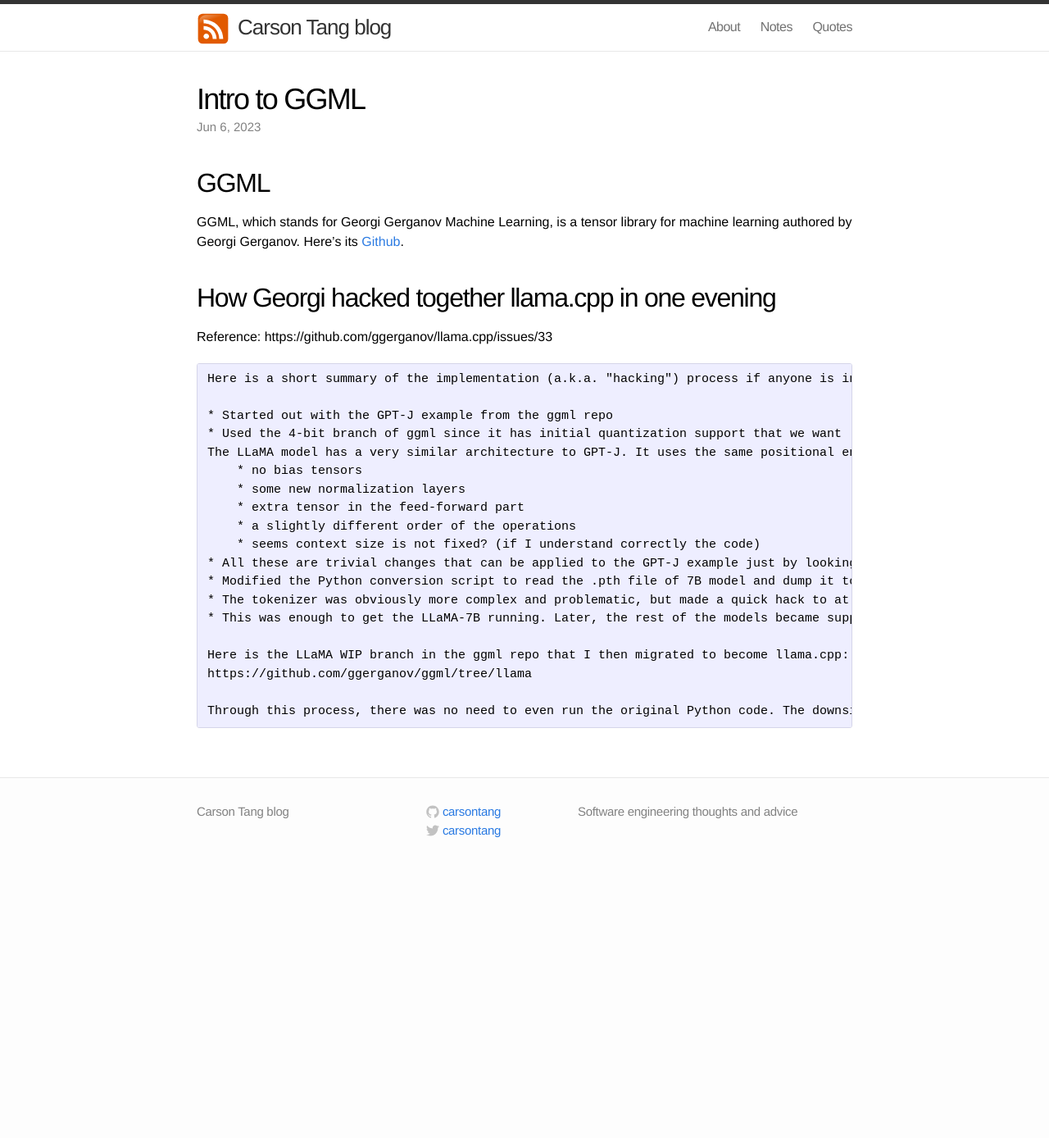
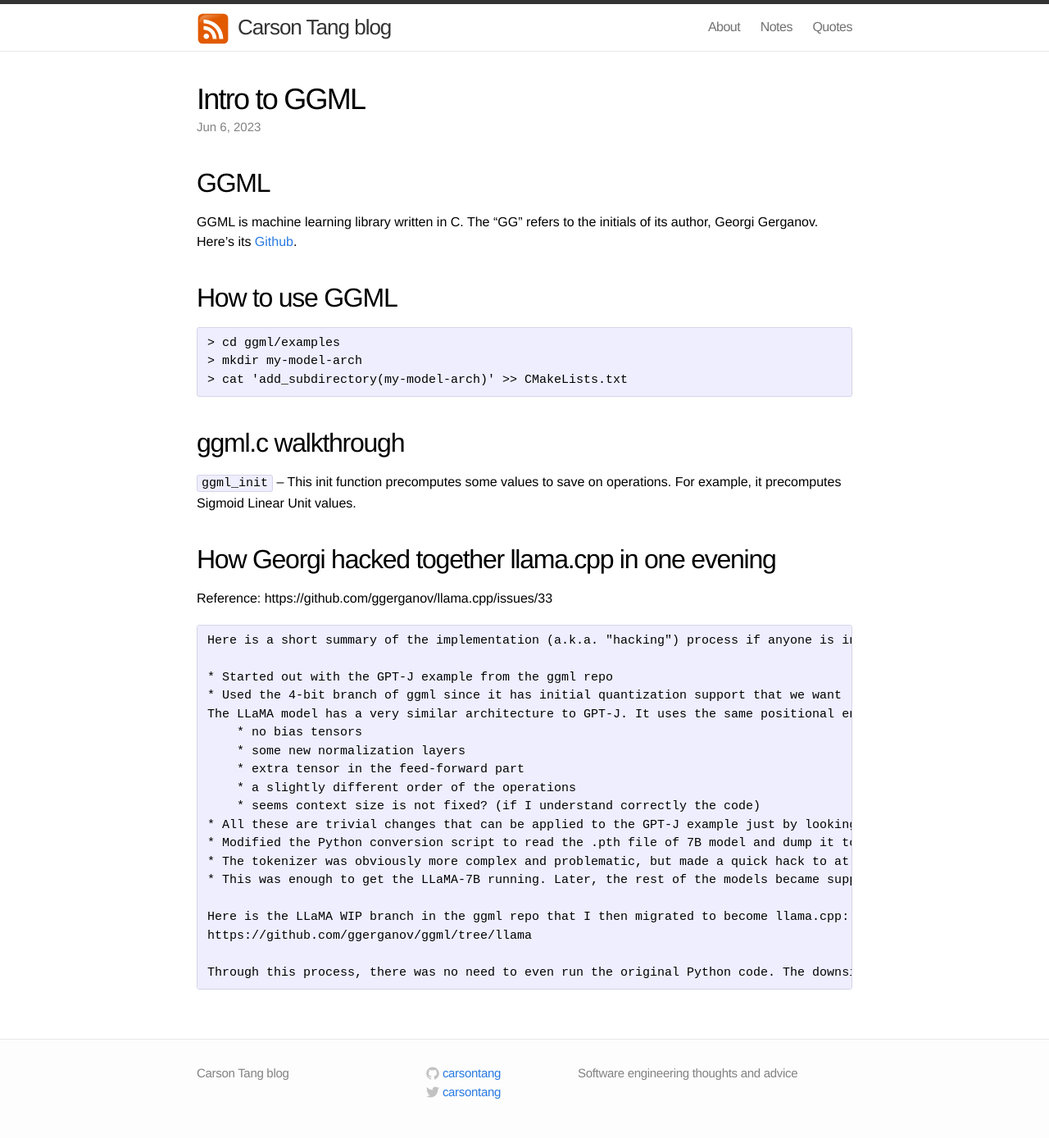
Before and after one commit to carsontang/carsontang.github.io, a Jekyll site: the page built from _posts/2023-06-06-ggml-101.md, in a window 1280 px wide. Shown: the whole page at 82% size. Built offline with Jekyll 4.4.1, drawn with Linux system fonts in a browser that asks for light colours; before the commit the page ends 1069 px from its top, so only the background shows below that.

Commit message:
add instructions to GGML intro

````diff
--- a/_posts/2023-06-06-ggml-101.md
+++ b/_posts/2023-06-06-ggml-101.md
@@ -7,7 +7,17 @@ tags: [machine-learning]
 ---
 
 ## GGML
-GGML, which stands for Georgi Gerganov Machine Learning, is a tensor library for machine learning authored by Georgi Gerganov. Here's its [Github](https://github.com/ggerganov/ggml).
+GGML is machine learning library written in C. The "GG" refers to the initials of its author, Georgi Gerganov. Here's its [Github](https://github.com/ggerganov/ggml).
+
+## How to use GGML
+```
+> cd ggml/examples
+> mkdir my-model-arch
+> cat 'add_subdirectory(my-model-arch)' >> CMakeLists.txt
+```
+
+## ggml.c walkthrough
+`ggml_init` – This init function precomputes some values to save on operations. For example, it precomputes Sigmoid Linear Unit values.
 
 ## How Georgi hacked together llama.cpp in one evening
 Reference: https://github.com/ggerganov/llama.cpp/issues/33
````
